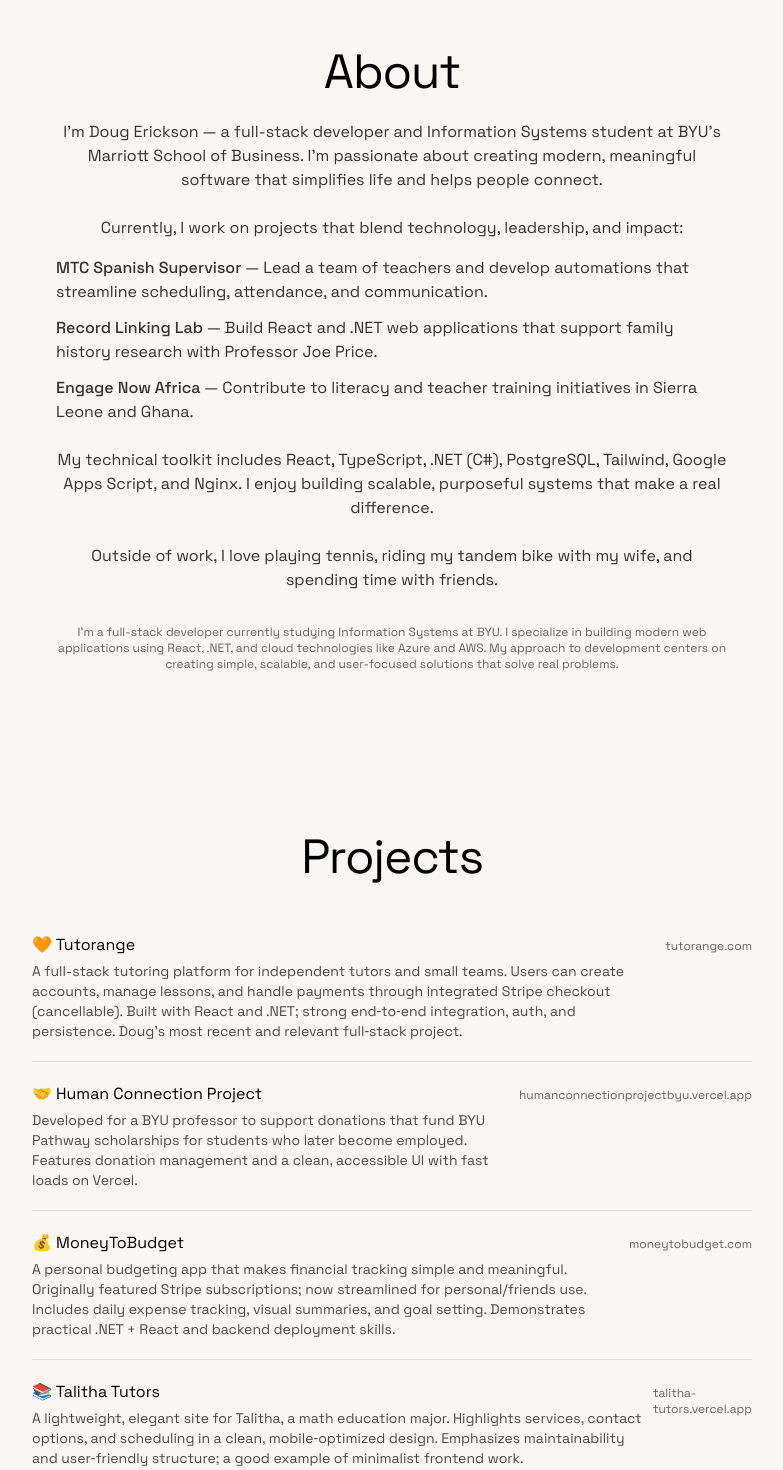
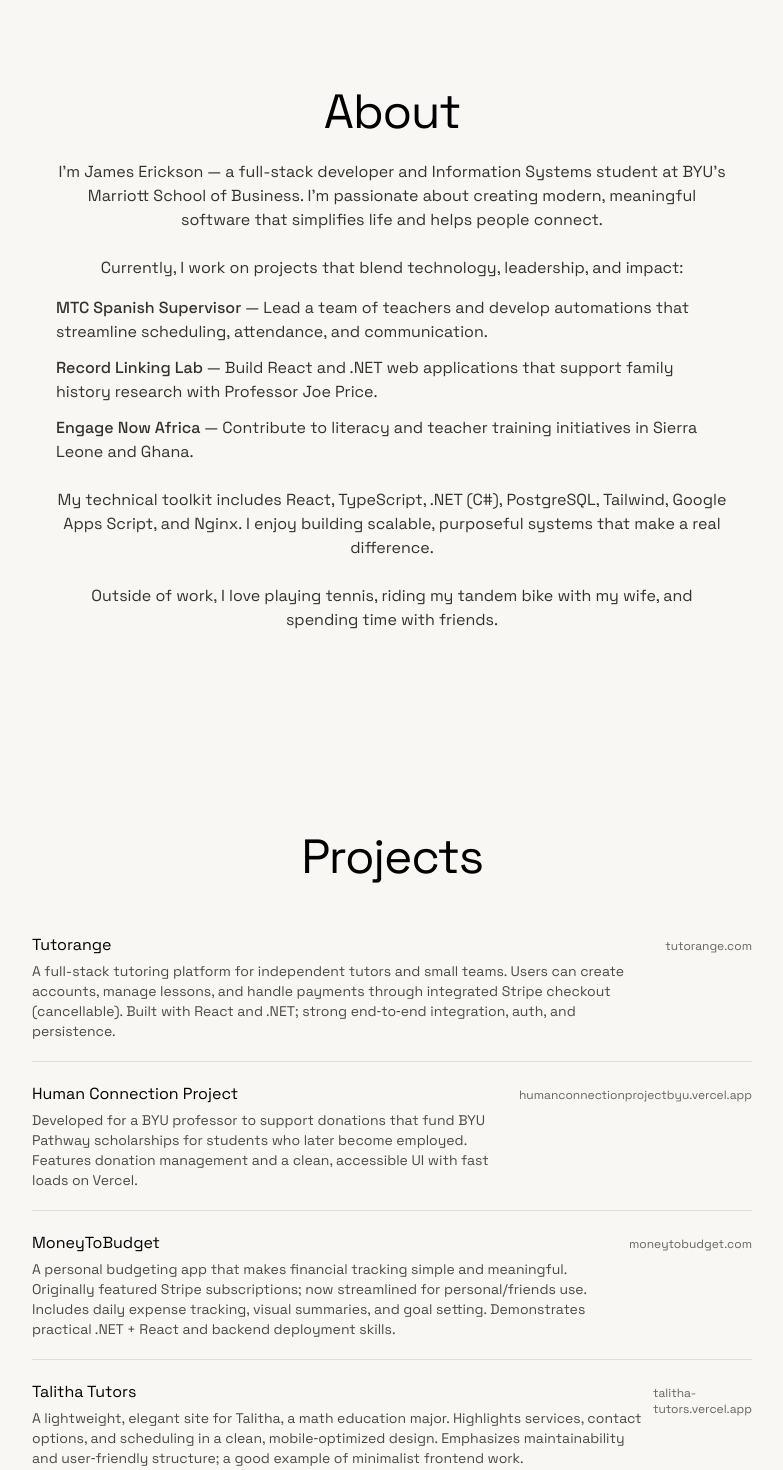
Before and after one commit to ericjamee/portfolio, a Next.js app: page / in a window 1280 px wide. Shown: the part 1660-3130 px from the top of the page, without its empty margins (248-1031 px from the left). Built offline with nearby package versions, Linux system fonts and the light colour scheme.

Commit message:
Update page.tsx: remove emojis, change name to James Erickson, remove contact section

```diff
--- a/app/page.tsx
+++ b/app/page.tsx
@@ -50,7 +50,7 @@
         <div className="w-full max-w-3xl mx-auto px-6 text-center">
           <h2 className="text-3xl sm:text-5xl tracking-tight text-black">About</h2>
           <p className="mt-6 text-sm sm:text-base leading-relaxed text-black/80 max-w-2xl mx-auto">
-            I’m Doug Erickson — a full-stack developer and Information Systems student at BYU’s Marriott School of Business. I’m passionate about creating modern, meaningful software that simplifies life and helps people connect.
+            I&apos;m James Erickson — a full-stack developer and Information Systems student at BYU&apos;s Marriott School of Business. I&apos;m passionate about creating modern, meaningful software that simplifies life and helps people connect.
           </p>
 
           <p className="mt-6 text-sm sm:text-base leading-relaxed text-black/80">Currently, I work on projects that blend technology, leadership, and impact:</p>
@@ -75,8 +75,6 @@
             Outside of work, I love playing tennis, riding my tandem bike with my wife, and spending time with friends.
           </p>
 
-          {/* Keep a hint of the prior bio for continuity */}
-          <p className="mt-8 text-xs text-black/60 max-w-2xl mx-auto">{personalInfo.bio}</p>
         </div>
       </section>
 
@@ -88,8 +86,8 @@
             <li className="py-5">
               <div className="flex flex-col sm:flex-row sm:items-baseline sm:justify-between gap-2">
                 <div>
-                  <a href="https://tutorange.com" target="_blank" rel="noreferrer" className="text-sm sm:text-base text-black hover:underline">🧡 Tutorange</a>
-                  <p className="mt-1 text-xs sm:text-sm text-black/70">A full-stack tutoring platform for independent tutors and small teams. Users can create accounts, manage lessons, and handle payments through integrated Stripe checkout (cancellable). Built with React and .NET; strong end‑to‑end integration, auth, and persistence. Doug’s most recent and relevant full‑stack project.</p>
+                  <a href="https://tutorange.com" target="_blank" rel="noreferrer" className="text-sm sm:text-base text-black hover:underline">Tutorange</a>
+                  <p className="mt-1 text-xs sm:text-sm text-black/70">A full-stack tutoring platform for independent tutors and small teams. Users can create accounts, manage lessons, and handle payments through integrated Stripe checkout (cancellable). Built with React and .NET; strong end‑to‑end integration, auth, and persistence.</p>
                 </div>
                 <a href="https://tutorange.com" target="_blank" rel="noreferrer" className="text-xs text-black/60 hover:text-black hover:underline">tutorange.com</a>
               </div>
@@ -97,7 +95,7 @@
             <li className="py-5">
               <div className="flex flex-col sm:flex-row sm:items-baseline sm:justify-between gap-2">
                 <div>
-                  <a href="https://humanconnectionprojectbyu.vercel.app/" target="_blank" rel="noreferrer" className="text-sm sm:text-base text-black hover:underline">🤝 Human Connection Project</a>
+                  <a href="https://humanconnectionprojectbyu.vercel.app/" target="_blank" rel="noreferrer" className="text-sm sm:text-base text-black hover:underline">Human Connection Project</a>
                   <p className="mt-1 text-xs sm:text-sm text-black/70">Developed for a BYU professor to support donations that fund BYU Pathway scholarships for students who later become employed. Features donation management and a clean, accessible UI with fast loads on Vercel.</p>
                 </div>
                 <a href="https://humanconnectionprojectbyu.vercel.app/" target="_blank" rel="noreferrer" className="text-xs text-black/60 hover:text-black hover:underline">humanconnectionprojectbyu.vercel.app</a>
@@ -106,7 +104,7 @@
             <li className="py-5">
               <div className="flex flex-col sm:flex-row sm:items-baseline sm:justify-between gap-2">
                 <div>
-                  <a href="https://moneytobudget.com" target="_blank" rel="noreferrer" className="text-sm sm:text-base text-black hover:underline">💰 MoneyToBudget</a>
+                  <a href="https://moneytobudget.com" target="_blank" rel="noreferrer" className="text-sm sm:text-base text-black hover:underline">MoneyToBudget</a>
                   <p className="mt-1 text-xs sm:text-sm text-black/70">A personal budgeting app that makes financial tracking simple and meaningful. Originally featured Stripe subscriptions; now streamlined for personal/friends use. Includes daily expense tracking, visual summaries, and goal setting. Demonstrates practical .NET + React and backend deployment skills.</p>
                 </div>
                 <a href="https://moneytobudget.com" target="_blank" rel="noreferrer" className="text-xs text-black/60 hover:text-black hover:underline">moneytobudget.com</a>
@@ -115,7 +113,7 @@
             <li className="py-5">
               <div className="flex flex-col sm:flex-row sm:items-baseline sm:justify-between gap-2">
                 <div>
-                  <a href="https://talitha-tutors.vercel.app/" target="_blank" rel="noreferrer" className="text-sm sm:text-base text-black hover:underline">📚 Talitha Tutors</a>
+                  <a href="https://talitha-tutors.vercel.app/" target="_blank" rel="noreferrer" className="text-sm sm:text-base text-black hover:underline">Talitha Tutors</a>
                   <p className="mt-1 text-xs sm:text-sm text-black/70">A lightweight, elegant site for Talitha, a math education major. Highlights services, contact options, and scheduling in a clean, mobile‑optimized design. Emphasizes maintainability and user‑friendly structure; a good example of minimalist frontend work.</p>
                 </div>
                 <a href="https://talitha-tutors.vercel.app/" target="_blank" rel="noreferrer" className="text-xs text-black/60 hover:text-black hover:underline">talitha-tutors.vercel.app</a>
@@ -229,19 +227,6 @@
         </div>
       </section>
 
-      {/* Contact */}
-      <section id="contact" className="min-h-screen flex items-center justify-center">
-        <div className="text-center px-6">
-          <p className="text-xs sm:text-sm tracking-[0.06em] text-black/70">CONTACT</p>
-          <div className="mt-3 space-y-2 text-sm">
-            <a href={`mailto:${contactInfo.email}`} className="text-black/80 hover:text-black">{contactInfo.email}</a>
-            <div className="flex items-center justify-center gap-6 text-black/70">
-              <a href={contactInfo.github} target="_blank" rel="noreferrer" className="hover:text-black">GitHub</a>
-              <a href={contactInfo.linkedin} target="_blank" rel="noreferrer" className="hover:text-black">LinkedIn</a>
-            </div>
-          </div>
-        </div>
-      </section>
     </div>
   );
 }
```
